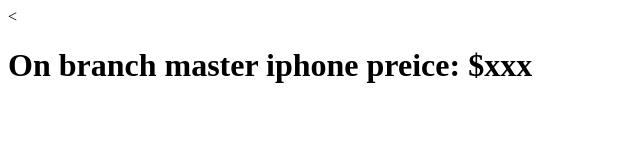
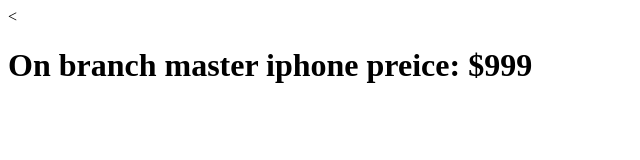
Before and after one commit to Ahfu1994/git-awesome, a plain HTML site: page index.html in a window 1280 px wide. Shown: the full height of the page, 0-640 px from the left. Drawn offline with Linux system fonts and the light colour scheme.

Commit message:
tim cook set price

```diff
--- a/index.html
+++ b/index.html
@@ -6,6 +6,6 @@
     <title>Document</title>
 </head>
 <body>
-    <<h1>On branch master iphone preice: $xxx</h1>
+    <<h1>On branch master iphone preice: $999</h1>
 </body>
 </html>
```
